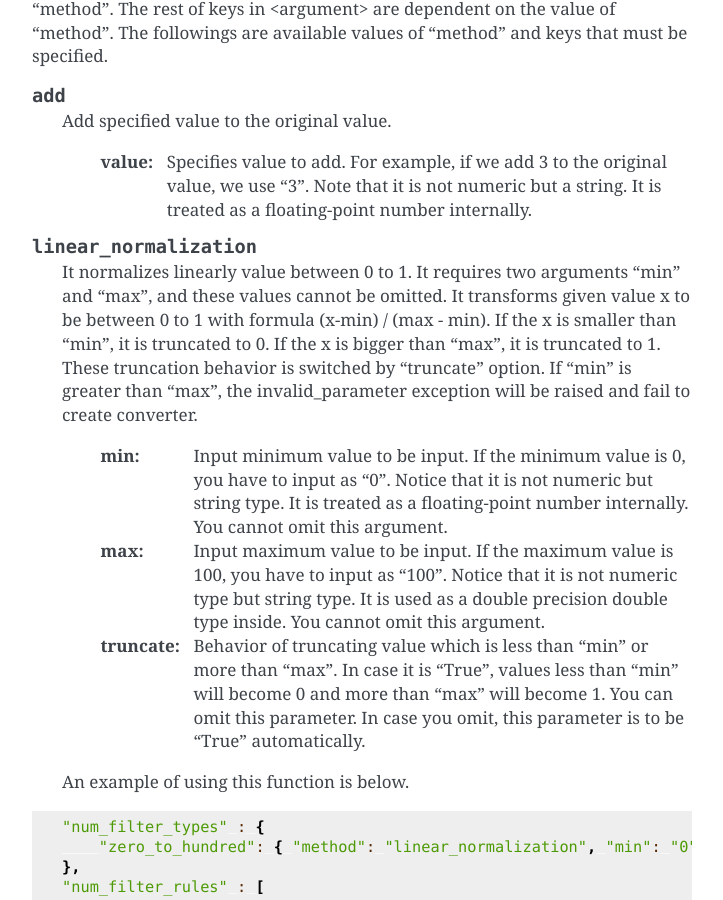
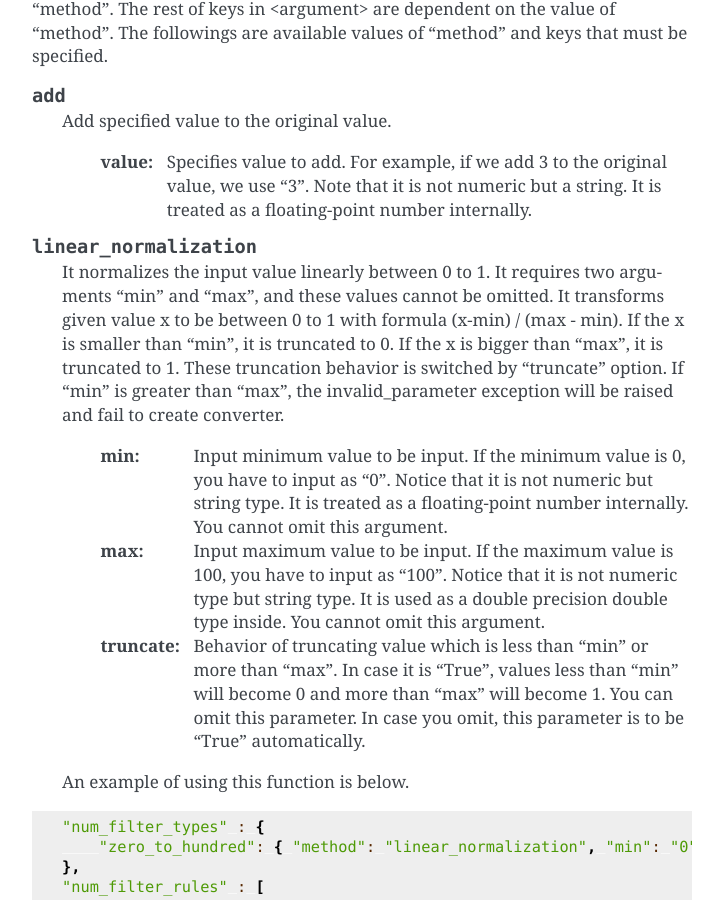
Before and after one commit to jubatus/website, a Sphinx documentation site: the page built from source/en/fv_convert.rst, in a window 1280 px wide and 900 px high, scrolled down 5972 px. Shown: the whole window, without its empty margins (388-1111 px from the left). Built offline with Sphinx 7.4.7, drawn with Linux system fonts in a browser that asks for light colours; the version number could not be read and is left out; some of the changed text lies outside the part shown.

Commit message:
fix typo

```diff
--- a/source/en/fv_convert.rst
+++ b/source/en/fv_convert.rst
@@ -245,7 +245,7 @@ The followings are available values of "method" and keys that must be specified.
 
 .. describe:: linear_normalization
 
- It normalizes linearly value between 0 to 1.
+ It normalizes the input value linearly between 0 to 1.
  It requires two arguments "min" and "max", and these values cannot be omitted.
  It transforms given value x to be between 0 to 1 with formula (x-min) / (max - min).
  If the x is smaller than "min", it is truncated to 0.
```
Also changed, not shown: other parts of source/en/fv_convert.rst (+1 -1 lines).
